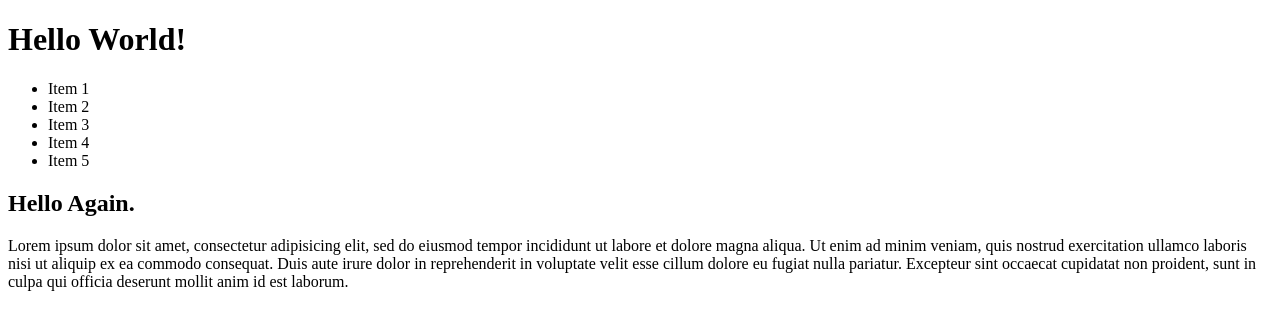
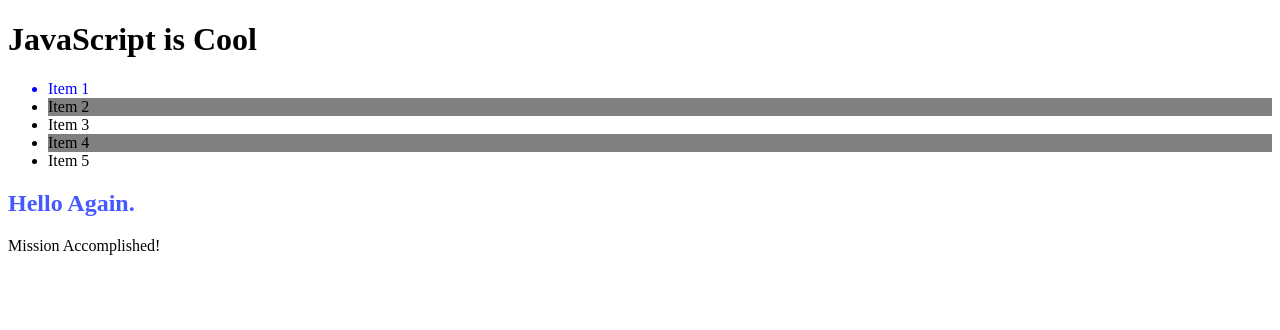
Before and after one commit to jameskevinayoung/jameskevinayoung.github.io, a plain HTML site: page dom-query-js.html in a window 1280 px wide. Drawn offline with Linux system fonts and the light colour scheme.

Commit message:
updating dom-query-js.html

```diff
--- a/dom-query-js.html
+++ b/dom-query-js.html
@@ -45,17 +45,25 @@
         var listItems = document.getElementsByTagName("li");
         for(var i = 0; i < listItems.length; i++){
             console.log(listItems[i]);
-        };
+        }
         // TODO: Set text color on every other list item to grey
+        for (var i = 0; i < listItems.length; i++) {
+            if(i %2 !== 0){
+                listItems[i].style['background-color'] = "grey";
+            }
+        }
 
-        var dbId = listItems["2", "4"].getAttribute("data-dbid");
-        dbId=
+
         // TODO: Set text color of li with dbid = 1 to blue
+        listItems[0].style.color = "blue";
 
         // TODO: Uncomment the next line and get all elements with class name sub-paragraph
-        // var subParagraphs = ;
+        var subParagraphs = document.getElementsByClassName("sub-paragraph");
+        console.log(subParagraphs);
 
         // TODO: Change the text in the first sub paragraph to "Mission Accomplished!"
+        subParagraphs[0].innerHTML = "Mission Accomplished!";
+
     })();
 </script>
 </body>
```
